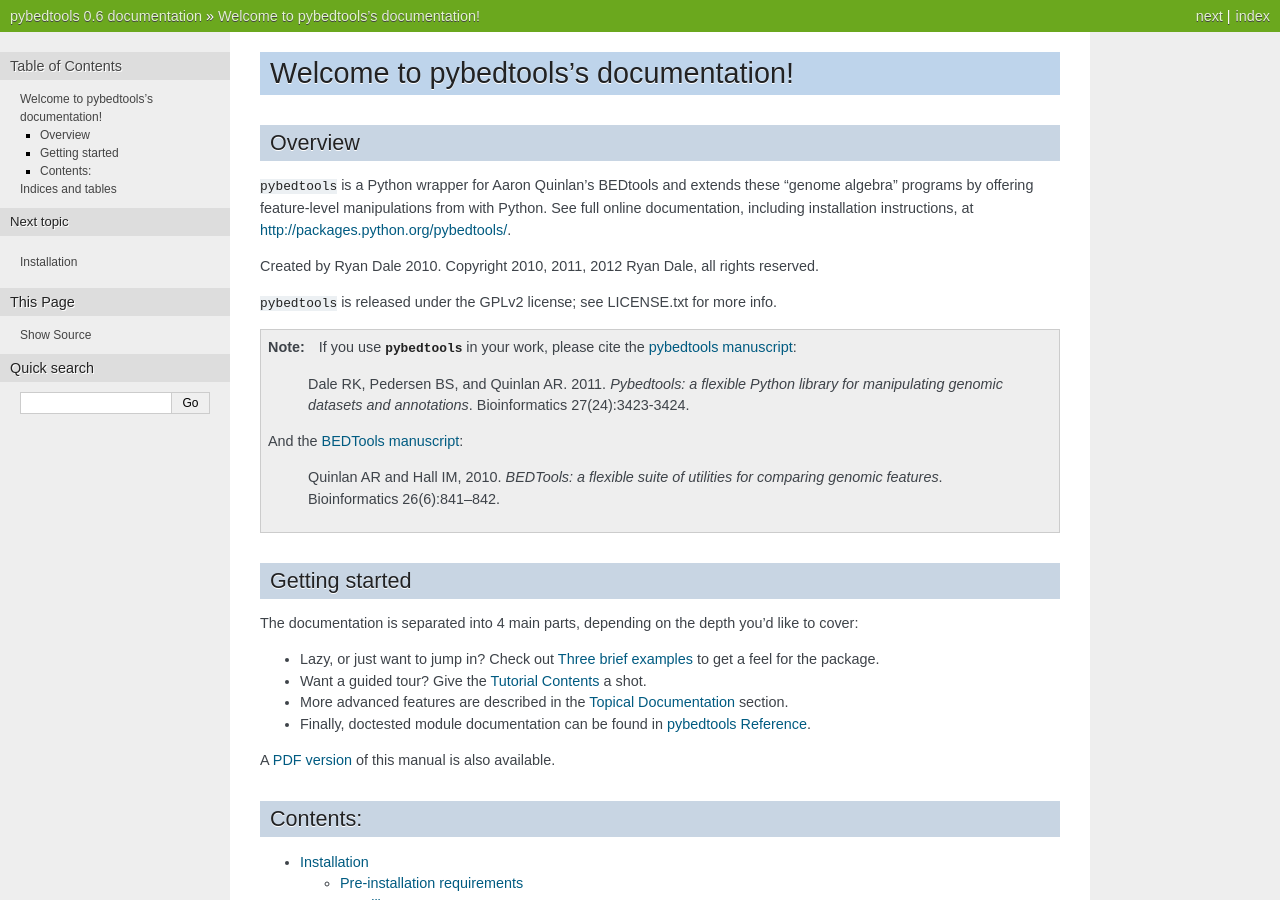
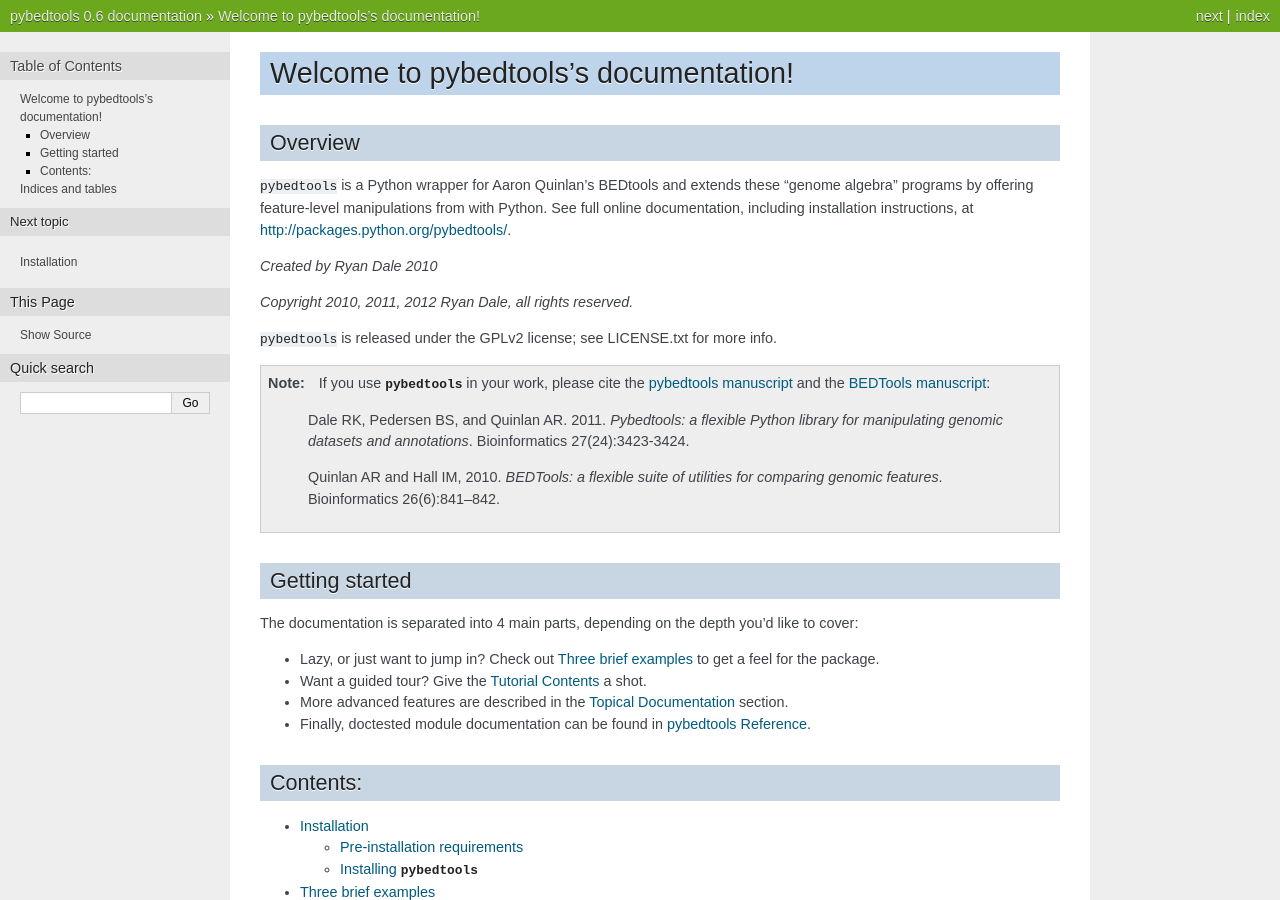
Before and after one commit to daler/pybedtools, a Sphinx documentation site: the page built from docs/source/index.rst, in a window 1280 px wide and 900 px high. Built offline with Sphinx 7.4.7, drawn with Linux system fonts in a browser that asks for light colours; comment, search, counter and statistics services are not loaded.

Commit message:
docs tweaks

```diff
--- a/README.rst
+++ b/README.rst
@@ -5,23 +5,24 @@
 Python. See full online documentation, including installation instructions, at
 http://packages.python.org/pybedtools/.
 
-Created by Ryan Dale 2010. Copyright 2010, 2011, 2012 Ryan Dale, all rights
-reserved.
+*Created by Ryan Dale 2010*
+
+*Copyright 2010, 2011, 2012 Ryan Dale, all rights
+reserved.*
 
 `pybedtools` is released under the GPLv2 license; see LICENSE.txt for more
 info.
 
 .. note::
 
-    If you use :mod:`pybedtools` in your work, please cite the
-    `pybedtools manuscript <http://bioinformatics.oxfordjournals.org/content/27/24/3423>`_:
+    If you use :mod:`pybedtools` in your work, please cite the `pybedtools
+    manuscript <http://bioinformatics.oxfordjournals.org/content/27/24/3423>`_
+    and the `BEDTools manuscript
+    <http://bioinformatics.oxfordjournals.org/content/26/6/841.short>`_:
 
         Dale RK, Pedersen BS, and Quinlan AR. 2011. *Pybedtools: a flexible
         Python library for manipulating genomic datasets and annotations*.
         Bioinformatics 27(24):3423-3424.
 
-    And the `BEDTools manuscript
-    <http://bioinformatics.oxfordjournals.org/content/26/6/841.short>`_:
-
         Quinlan AR and Hall IM, 2010. *BEDTools: a flexible suite of utilities
         for comparing genomic features*. Bioinformatics 26(6):841–842.
--- a/docs/source/index.rst
+++ b/docs/source/index.rst
@@ -4,8 +4,6 @@
    contain the root `toctree` directive.
 
 .. include:: includeme.rst
-
-.. _PDF version: pybedtools_manual.pdf
 
 Welcome to pybedtools's documentation!
 ======================================
@@ -25,8 +23,6 @@
 * More advanced features are described in the :ref:`topical` section.
 * Finally, doctested module documentation can be found in :ref:`autodoc`.
 
-
-A `PDF version`_ of this manual is also available.
 
 Contents:
 ---------
--- a/docs/source/topical-iterators.rst
+++ b/docs/source/topical-iterators.rst
@@ -11,7 +11,7 @@
 is, the data are created only one line at a time in memory, instead of
 either creating a list of all data in memory or writing all data to disk.
 
-.. warning::
+.. note::
 
     You'll need to be careful when using :mod:`BedTool` objects as
     generators, since any operation that reads all the features of a
```
Also changed, not shown: docs/source/topical-wrapping.rst (+6 -3 lines).
